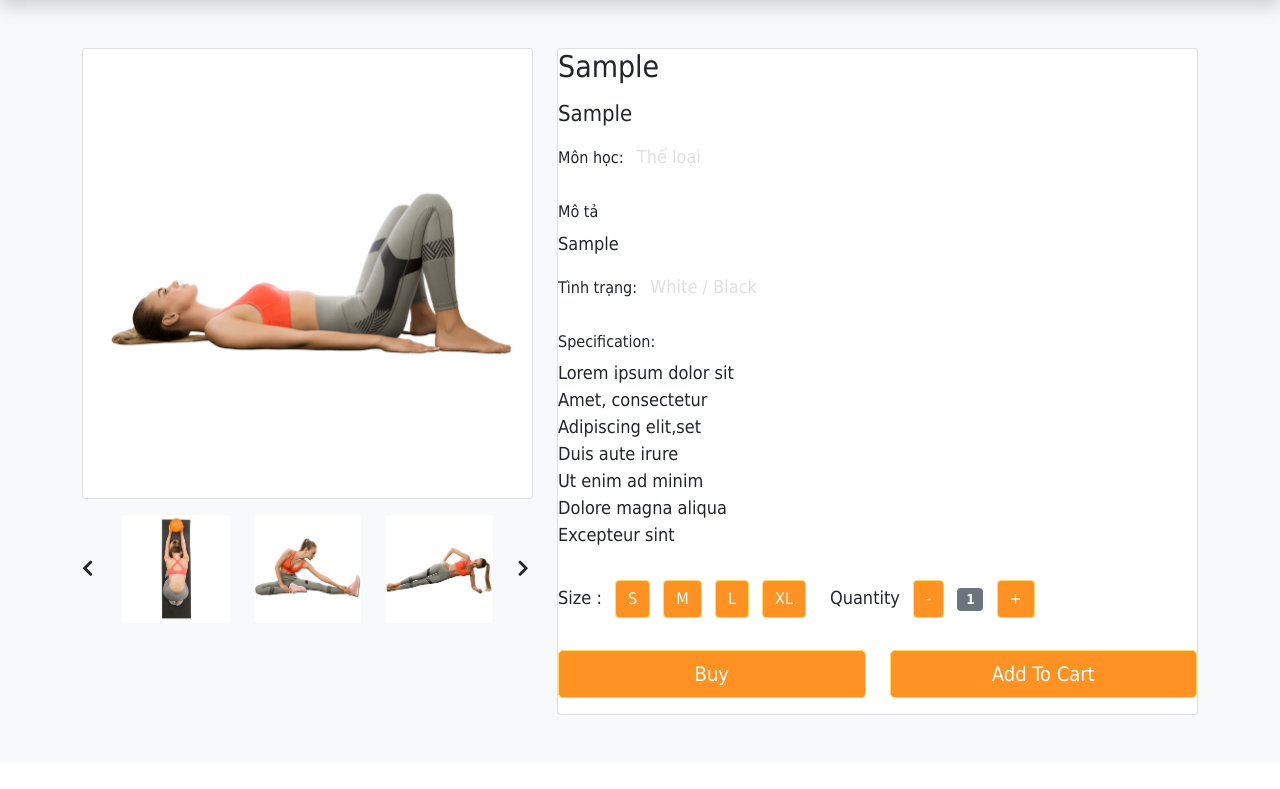
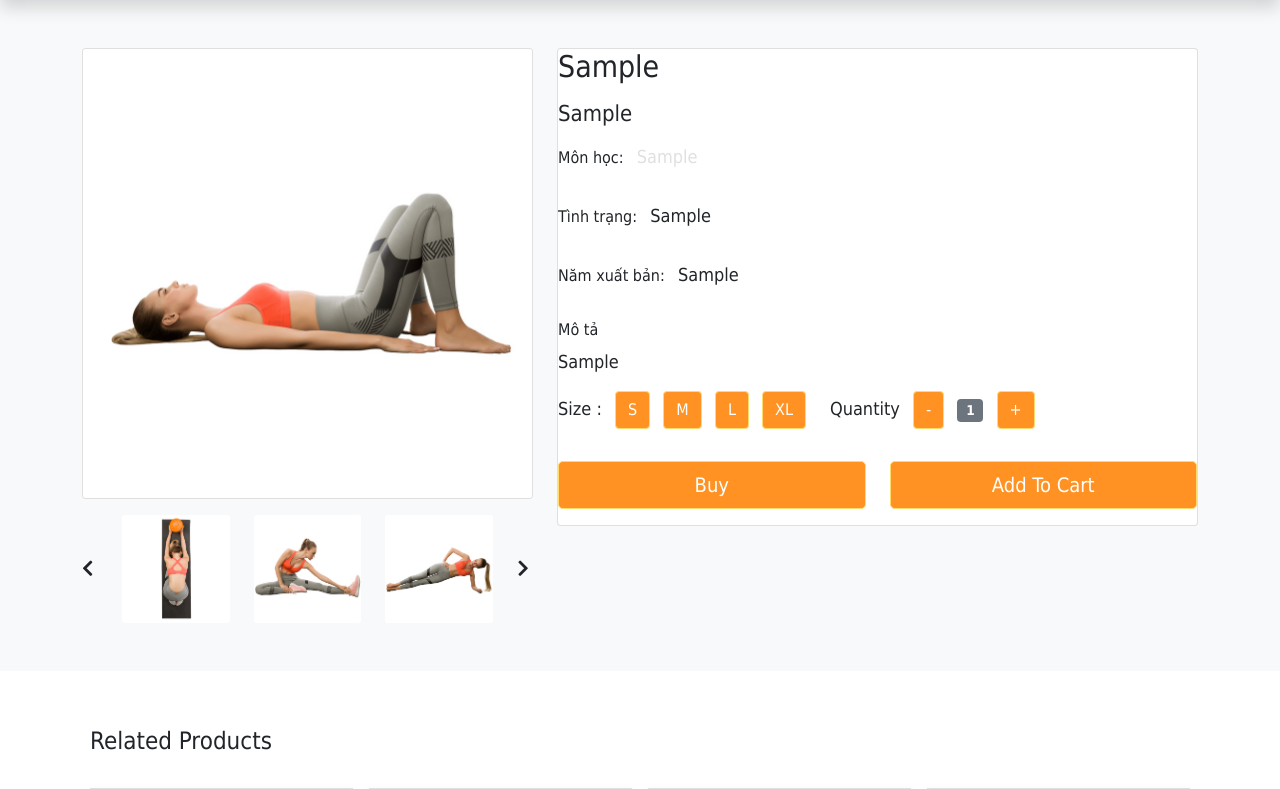
Before and after one commit to thuthao1009/Nhom3_btl, a PHP site: page /shop-single.php?id=1 in a window 1280 px wide. Shown: the part 158-947 px from the top of the page. Run offline with PHP 8.4, Linux system fonts and the light colour scheme; tables that the repository leaves empty or names only in its code hold one stand-in row (values such as "Sample post").

Commit message:
c1- shopsingle

```diff
--- a/shop-single.php
+++ b/shop-single.php
@@ -28,14 +28,15 @@
     $id=$_GET['id'];
     require('config.php');
     require('menu.php');
-    $sql="SELECT * FROM sanpham WHERE sp_id=".$id;
+
+    $sql = "SELECT * FROM `sanpham` JOIN theloai ON sanpham.tl_id=theloai.tl_id JOIN danhmucsp ON `danhmucsp`.`dm_id`=  `sanpham`.`dm_id`   WHERE sanpham.sp_id=".$id;
     $san_pham=mysqli_query($con,$sql);
     $row=mysqli_fetch_array($san_pham);
     ?>
     <!-- Open Content -->
     <section class="bg-light">
         <div class="container pb-5">
-            <div class="row">
+            <div class="row" >
                 <div class="col-lg-5 mt-5">
                     <div class="card mb-3">
                         <img class="card-img img-fluid" src="assets/img/product_single_10.jpg" alt="Card image cap" id="product-detail">
@@ -136,7 +137,7 @@
                 <!-- col end -->
                 <div class="col-lg-7 mt-5">
                     <div class="card">
-                        <div class="card-body">
+                        <div class="card-body" >
                             <h1 class="h2"><?php echo $row['sp_tensp'] ?></h1>
                             <p class="h3 py-2"><?php echo $row['sp_gia']  ?></p>
                             <ul class="list-inline">
@@ -144,31 +145,28 @@
                                     <h6>Môn học:</h6>
                                 </li>
                                 <li class="list-inline-item">
-                                    <p class="text-muted"><strong>Thể loại</strong></p>
+                                    <p class="text-muted"><?php echo $row['tl_ten_tl']  ?></p>
+                                </li>
+                            </ul>
+                            <ul class="list-inline">
+                                <li class="list-inline-item">
+                                    <h6>Tình trạng:</h6>
+                                </li>
+                                <li class="list-inline-item">
+                                    <p class=""><strong><?php echo $row['sp_tinh_trang']  ?></strong></p>
+                                </li>
+                            </ul>
+                            <ul class="list-inline">
+                                <li class="list-inline-item">
+                                    <h6>Năm xuất bản:</h6>
+                                </li>
+                                <li class="list-inline-item">
+                                    <p class=""><strong><?php echo $row['sp_namxb']  ?></strong></p>
                                 </li>
                             </ul>
 
                             <h6>Mô tả</h6>
                             <p><?php echo $row['sp_mo_ta']  ?></p>
-                            <ul class="list-inline">
-                                <li class="list-inline-item">
-                                    <h6>Tình trạng:</h6>
-                                </li>
-                                <li class="list-inline-item">
-                                    <p class="text-muted"><strong>White / Black</strong></p>
-                                </li>
-                            </ul>
-
-                            <h6>Specification:</h6>
-                            <ul class="list-unstyled pb-3">
-                                <li>Lorem ipsum dolor sit</li>
-                                <li>Amet, consectetur</li>
-                                <li>Adipiscing elit,set</li>
-                                <li>Duis aute irure</li>
-                                <li>Ut enim ad minim</li>
-                                <li>Dolore magna aliqua</li>
-                                <li>Excepteur sint</li>
-                            </ul>
 
                             <form action="" method="GET">
                                 <input type="hidden" name="product-title" value="Activewear">
```
